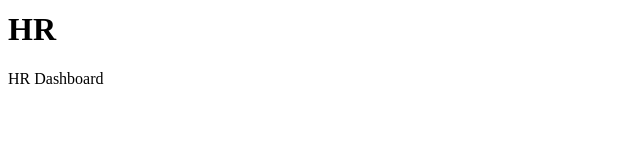
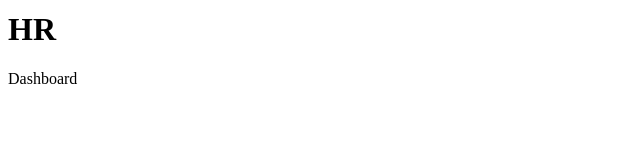
Before and after one commit to joeisoffline/nextjs-project, a Next.js app: page /hr in a window 1280 px wide. Shown: the part 152-300 px from the top of the page, without its empty margins (0-640 px from the left). Built offline with nearby package versions, Linux system fonts and the light colour scheme.

Commit message:
grammar revision

```diff
--- a/app/hr/page.tsx
+++ b/app/hr/page.tsx
@@ -2,7 +2,7 @@ export default function HRPage() {
   return (
     <main className="max-w-4xl mx-auto p-8">
       <h1 className="text-3xl font-bold mb-4">HR</h1>
-      <p className="text-gray-600">HR Dashboard</p>
+      <p className="text-gray-600">Dashboard</p>
     </main>
   );
 }
```
